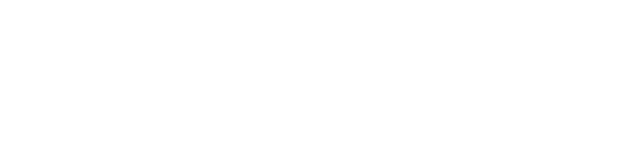
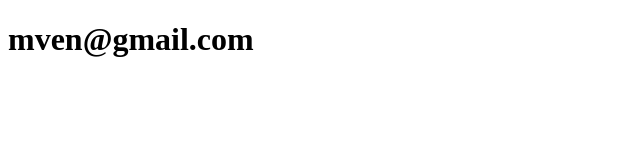
Before and after one commit to Miguelcruaven/sistema-de-registro, a plain HTML site: page contacto.html in a window 1280 px wide. Shown: the whole page, without its empty margins (0-640 px from the left). Drawn offline with Linux system fonts and the light colour scheme.

Commit message:
actualiza el index

```diff
--- a/contacto.html
+++ b/contacto.html
@@ -6,6 +6,6 @@
     <title>contacto</title>
 </head>
 <body>
-    <script src="app.js"></script>
+    <h1>mven@gmail.com</h1>
 </body>
 </html>
```
Also changed, not shown: index.html (+1 -1 lines).
